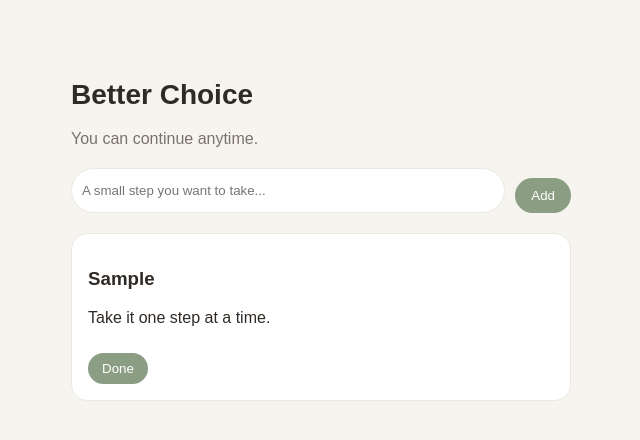
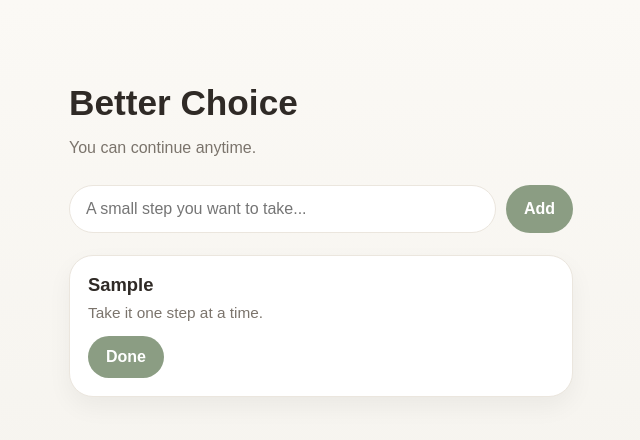
Before and after one commit to flowingcity777/Better-Choice, a plain HTML site: page index.html in a window 1280 px wide. Both pictures are taken after typing "Sample" into the empty fields and a click on the button "Add". Shown: the whole page, without its empty margins (319-959 px from the left). Drawn offline with Linux system fonts and the light colour scheme.

Commit message:
Update style.css

```diff
--- a/assets/style.css
+++ b/assets/style.css
@@ -1,89 +1,131 @@
 :root {
   --bg: #f6f4ef;
   --card: #ffffff;
-  --soft: #ece8e1;
+  --soft: #ebe6de;
   --text: #2f2a26;
-  --muted: #7a726a;
-  --accent: #8b9d83;   /* soft green */
+  --muted: #7b746c;
+  --accent: #8b9d83;
+  --accent-dark: #74856c;
+  --shadow: 0 10px 24px rgba(0, 0, 0, 0.05);
+  --radius-lg: 24px;
+  --radius-md: 16px;
+  --radius-pill: 999px;
+}
+
+* {
+  box-sizing: border-box;
 }
 
 body {
-  background: var(--bg);
+  margin: 0;
+  background: linear-gradient(180deg, #fbf9f5 0%, var(--bg) 100%);
   font-family: Arial, sans-serif;
   color: var(--text);
 }
 
 .container {
-  max-width: 500px;
-  margin: 40px auto;
-  padding: 20px;
+  max-width: 560px;
+  margin: 56px auto;
+  padding: 28px;
 }
 
 h1 {
-  font-size: 28px;
+  font-size: 2.2rem;
+  margin: 0 0 10px;
+  line-height: 1.1;
 }
 
 .message {
   color: var(--muted);
-  margin-bottom: 20px;
-}
-
-.habit {
-  background: var(--card);
-  padding: 16px;
-  border-radius: 16px;
-  margin-bottom: 16px;
-  border: 1px solid var(--soft);
-}
-
-button {
-  margin-top: 10px;
-  padding: 8px 14px;
-  border-radius: 999px;
-  border: none;
-  background: var(--accent);
-  color: white;
-  cursor: pointer;
-}
-
-.add {
-  width: 100%;
-  margin-top: 20px;
-  background: var(--soft);
-  color: var(--text);
-}
-
-button.done {
-  background: #cfd8cc;
-  color: #2f2a26;
-}
-
-.status.done-text {
-  color: var(--text);
+  font-size: 1rem;
+  margin-bottom: 28px;
 }
 
 .add-section {
   display: flex;
   gap: 10px;
-  margin: 20px 0;
+  margin-bottom: 22px;
 }
 
 .add-section input {
   flex: 1;
-  padding: 10px;
-  border-radius: 999px;
+  padding: 14px 16px;
   border: 1px solid var(--soft);
+  border-radius: var(--radius-pill);
+  background: #fff;
+  color: var(--text);
+  font: inherit;
+  outline: none;
 }
 
-.add-section button {
-  padding: 10px 16px;
-  border-radius: 999px;
+.add-section input:focus {
+  border-color: var(--accent);
+  box-shadow: 0 0 0 3px rgba(139, 157, 131, 0.12);
+}
+
+.add-section button,
+.habit button {
+  padding: 12px 18px;
+  border: none;
+  border-radius: var(--radius-pill);
   background: var(--accent);
   color: white;
-  border: none;
+  font: inherit;
+  font-weight: 700;
+  cursor: pointer;
+  transition: background 0.15s ease, transform 0.15s ease;
+}
+
+.add-section button:hover,
+.habit button:hover {
+  background: var(--accent-dark);
+  transform: translateY(-1px);
 }
 
 #emptyMessage {
   color: var(--muted);
-  margin-top: 20px;
+  background: rgba(255, 255, 255, 0.65);
+  border: 1px dashed var(--soft);
+  border-radius: var(--radius-md);
+  padding: 18px 16px;
+  text-align: center;
+  margin-bottom: 18px;
 }
+
+#habitList {
+  display: grid;
+  gap: 16px;
+}
+
+.habit {
+  background: var(--card);
+  border: 1px solid var(--soft);
+  border-radius: var(--radius-lg);
+  padding: 18px;
+  box-shadow: var(--shadow);
+}
+
+.habit h3 {
+  margin: 0 0 8px;
+  font-size: 1.15rem;
+}
+
+.status {
+  margin: 0;
+  color: var(--muted);
+  font-size: 0.96rem;
+}
+
+.habit button {
+  margin-top: 14px;
+}
+
+button.done {
+  background: #d8dfd4;
+  color: var(--text);
+}
+
+.status.done-text {
+  color: var(--text);
+  font-weight: 600;
+}
```
